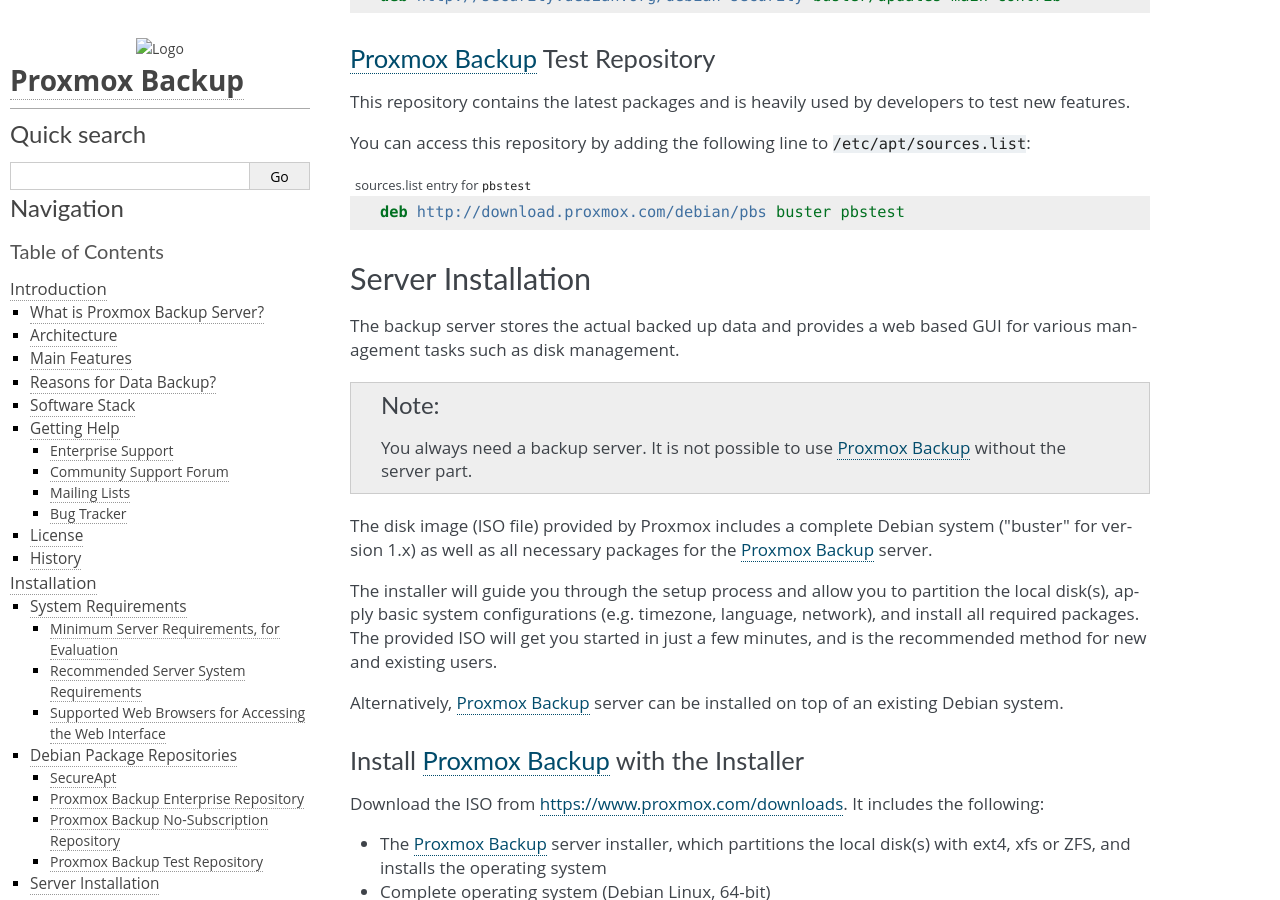
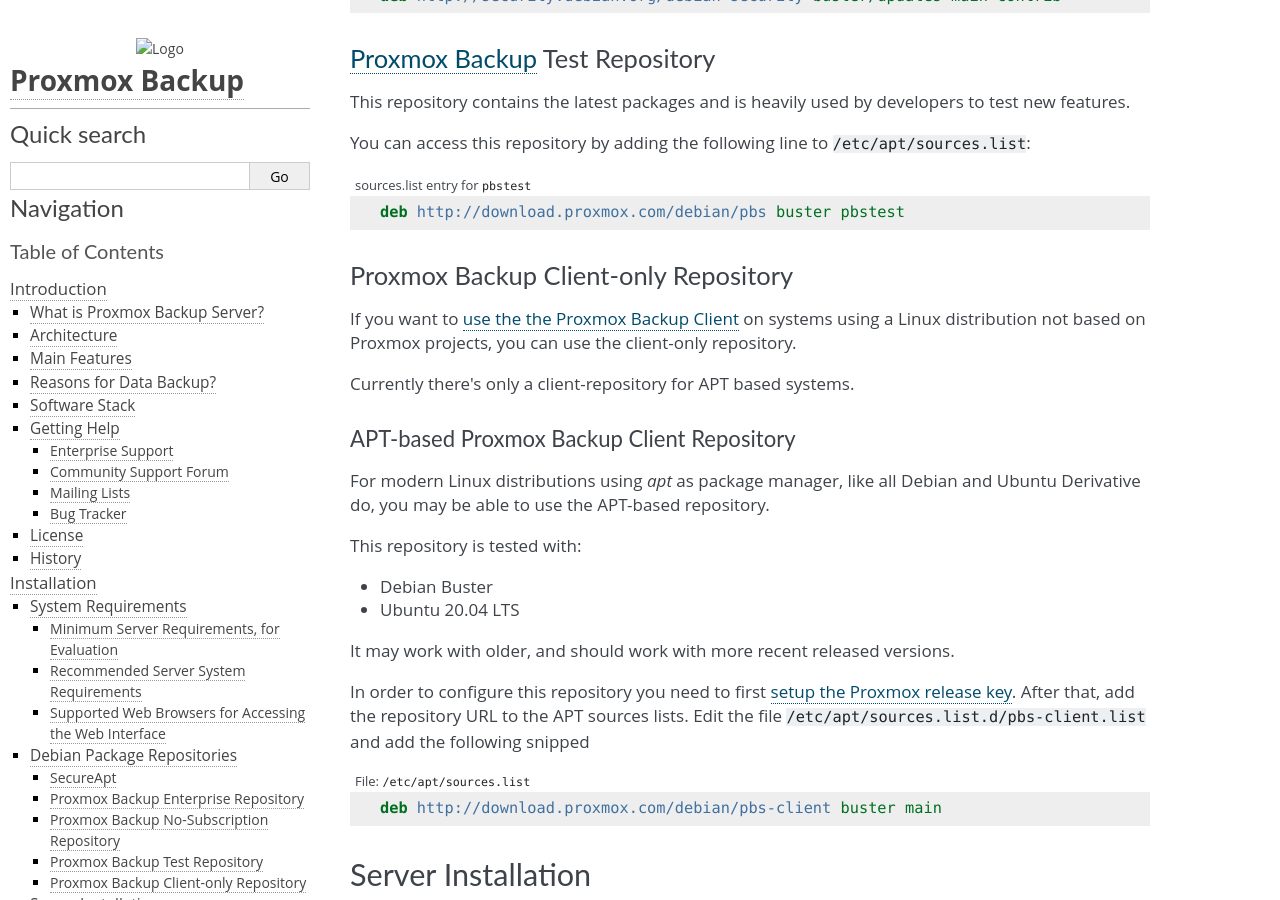
Before and after one commit to proxmox/proxmox-backup, a Sphinx documentation site: the page built from docs/installation.rst, in a window 1280 px wide and 900 px high, scrolled down 3233 px. Built offline with Sphinx 7.4.7, drawn with Linux system fonts in a browser that asks for light colours; some of the changed text lies outside the part shown.

Commit message:
docs: mention client repository and rework client installation
Signed-off-by: Thomas Lamprecht <t.lamprecht@proxmox.com>

```diff
--- a/docs/installation.rst
+++ b/docs/installation.rst
@@ -113,9 +113,9 @@
 Install `Proxmox Backup`_ Client on Debian
 ~~~~~~~~~~~~~~~~~~~~~~~~~~~~~~~~~~~~~~~~~~
 
-Proxmox ships as a set of Debian packages to be installed on
-top of a standard Debian installation. After configuring the
-:ref:`sysadmin_package_repositories`, you need to run:
+Proxmox ships as a set of Debian packages to be installed on top of a standard
+Debian installation. After configuring the :ref:`package_repositories_client_only_apt`,
+you need to run:
 
 .. code-block:: console
 
@@ -123,12 +123,5 @@
   # apt-get install proxmox-backup-client
 
 
-Installing from source
-~~~~~~~~~~~~~~~~~~~~~~
-
-.. todo:: Add section "Installing from source"
-
-Installing statically linked binary
-~~~~~~~~~~~~~~~~~~~~~~~~~~~~~~~~~~~
-
-.. todo:: Add section "Installing statically linked binary"
+.. note:: The client-only repository should be useable by most recent Debian
+   and Ubuntu derivatives.
--- a/docs/package-repositories.rst
+++ b/docs/package-repositories.rst
@@ -28,6 +28,8 @@
 
 In addition, you need a package repository from Proxmox to get Proxmox Backup
 updates.
+
+.. _package_repos_secure_apt:
 
 SecureApt
 ~~~~~~~~~
@@ -139,3 +141,40 @@
   :caption: sources.list entry for ``pbstest``
 
   deb http://download.proxmox.com/debian/pbs buster pbstest
+
+.. _package_repositories_client_only:
+
+Proxmox Backup Client-only Repository
+~~~~~~~~~~~~~~~~~~~~~~~~~~~~~~~~~~~~~
+
+If you want to :ref:`use the the Proxmox Backup Client <client_creating_backups>`
+on systems using a Linux distribution not based on Proxmox projects, you can
+use the client-only repository.
+
+Currently there's only a client-repository for APT based systems.
+
+.. _package_repositories_client_only_apt:
+
+APT-based Proxmox Backup Client Repository
+++++++++++++++++++++++++++++++++++++++++++
+
+For modern Linux distributions using `apt` as package manager, like all Debian
+and Ubuntu Derivative do, you may be able to use the APT-based repository.
+
+This repository is tested with:
+
+- Debian Buster
+- Ubuntu 20.04 LTS
+
+It may work with older, and should work with more recent released versions.
+
+In order to configure this repository you need to first :ref:`setup the Proxmox
+release key <package_repos_secure_apt>`. After that, add the repository URL to
+the APT sources lists.
+Edit the file ``/etc/apt/sources.list.d/pbs-client.list`` and add the following
+snipped
+
+.. code-block:: sources.list
+  :caption: File: ``/etc/apt/sources.list``
+
+  deb http://download.proxmox.com/debian/pbs-client buster main
```
Also changed, not shown: 1 other file.
